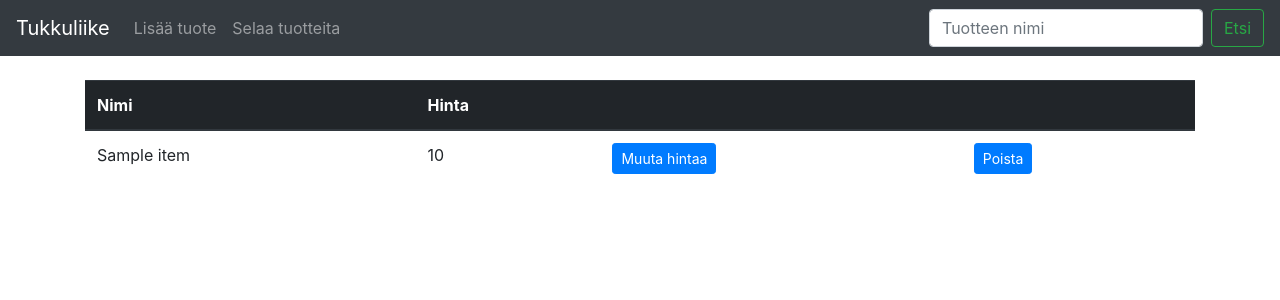
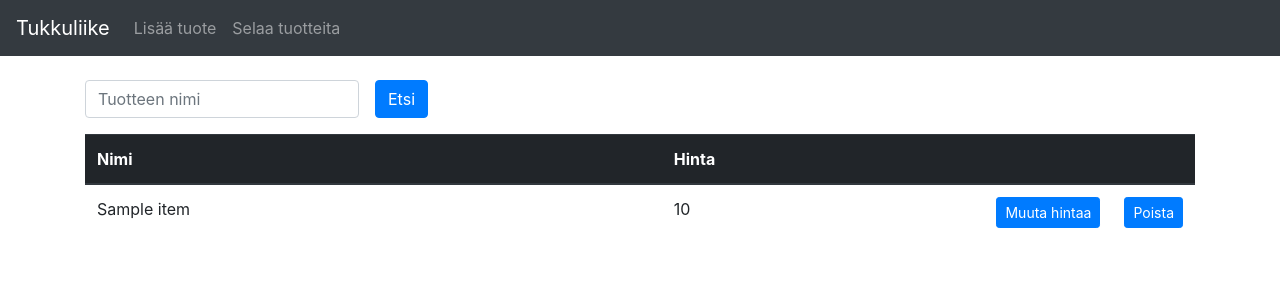
Before and after one commit to thalvari/Tukkuliike, a Flask app: page /items/ in a window 1280 px wide. Shown: the top 300 px of the page. Run offline with Flask 2, Linux system fonts and the light colour scheme; tables that the repository leaves empty hold one stand-in row (values such as "Sample post"); some libraries are stand-ins or nearby versions.

Commit message:
Muokattu sivujen rakennetta

```diff
--- a/application/templates/items/list.html
+++ b/application/templates/items/list.html
@@ -1,14 +1,19 @@
 {% extends "layout.html" %}
 
 {% block body %}
+
+    <form class="form-inline mb-3" method="POST" action="{{ url_for('items_find') }}">
+        <input class="form-control mr-3" type="text" placeholder="Tuotteen nimi" name="query">
+        <button type="submit" class="btn btn-primary">Etsi</button>
+    </form>
 
     <table class="table">
         <thead class="thead-dark">
         <tr>
             <th scope="col">Nimi</th>
             <th scope="col">Hinta</th>
-            <th scope="col"></th>
-            <th scope="col"></th>
+            <th scope="col" style="width: 5%"></th>
+            <th scope="col" style="width: 5%"></th>
         </tr>
         </thead>
         <tbody>
--- a/application/templates/layout.html
+++ b/application/templates/layout.html
@@ -23,11 +23,6 @@
                 <a class="nav-link" href="{{ url_for('items_index') }}">Selaa tuotteita</a>
             </li>
         </ul>
-        <form class="form-inline mt-2 mt-md-0" method="POST" action="{{ url_for('items_find') }}">
-            <input class="form-control mr-sm-2" type="text" placeholder="Tuotteen nimi" aria-label="Search"
-                   name="query">
-            <button class="btn btn-outline-success my-2 my-sm-0" type="submit">Etsi</button>
-        </form>
     </div>
 </nav>
 
```
